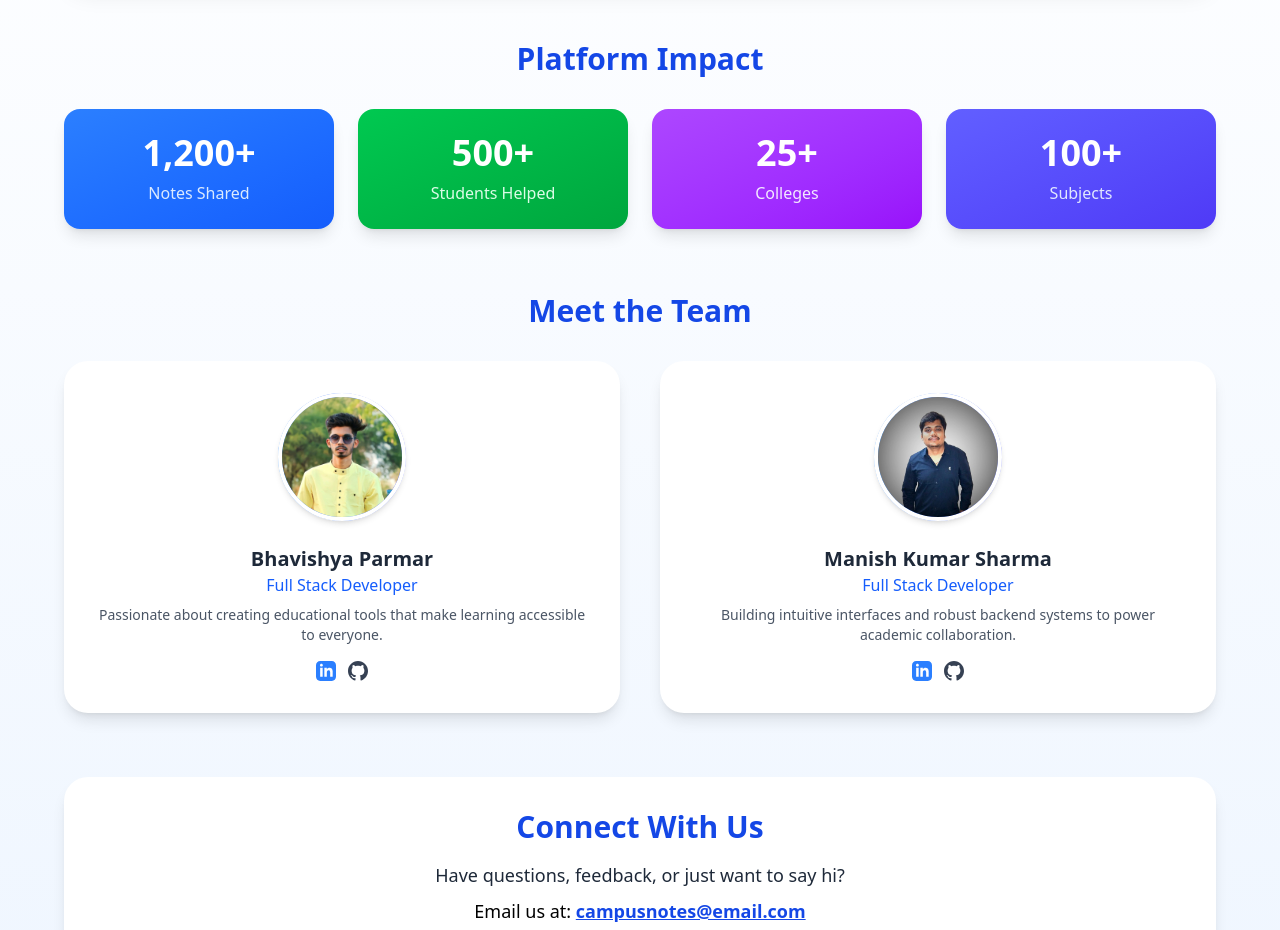
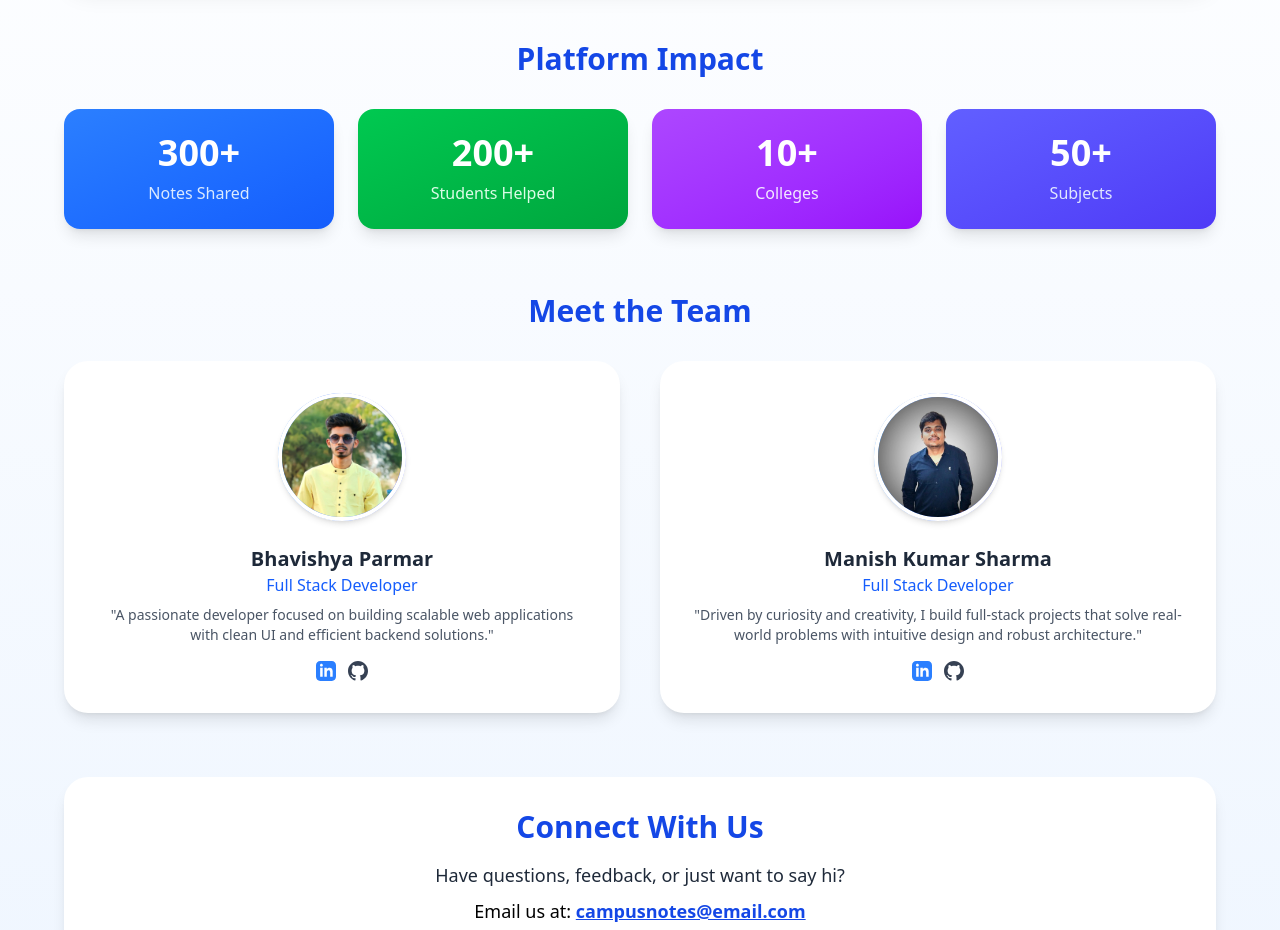
Before and after one commit to bhavishyasinghaniya07/CampusNotes, a React (Vite) app in the folder client/: page /about in a window 1280 px wide. Shown: the part 1640-2570 px from the top of the page. Built offline with nearby package versions, Linux system fonts and the light colour scheme; no server answers.

Commit message:
Updated home and about page

```diff
--- a/client/src/Pages/About.jsx
+++ b/client/src/Pages/About.jsx
@@ -441,19 +441,19 @@ const About = () => {
           </h2>
           <div className="grid grid-cols-1 sm:grid-cols-2 md:grid-cols-4 gap-6">
             <div className="bg-gradient-to-br from-blue-500 to-blue-600 p-6 rounded-2xl shadow-lg text-white">
-              <h3 className="text-4xl font-extrabold mb-2">1,200+</h3>
+              <h3 className="text-4xl font-extrabold mb-2">300+</h3>
               <p className="text-blue-100">Notes Shared</p>
             </div>
             <div className="bg-gradient-to-br from-green-500 to-green-600 p-6 rounded-2xl shadow-lg text-white">
-              <h3 className="text-4xl font-extrabold mb-2">500+</h3>
+              <h3 className="text-4xl font-extrabold mb-2">200+</h3>
               <p className="text-green-100">Students Helped</p>
             </div>
             <div className="bg-gradient-to-br from-purple-500 to-purple-600 p-6 rounded-2xl shadow-lg text-white">
-              <h3 className="text-4xl font-extrabold mb-2">25+</h3>
+              <h3 className="text-4xl font-extrabold mb-2">10+</h3>
               <p className="text-purple-100">Colleges</p>
             </div>
             <div className="bg-gradient-to-br from-indigo-500 to-indigo-600 p-6 rounded-2xl shadow-lg text-white">
-              <h3 className="text-4xl font-extrabold mb-2">100+</h3>
+              <h3 className="text-4xl font-extrabold mb-2">50+</h3>
               <p className="text-indigo-100">Subjects</p>
             </div>
           </div>
@@ -481,11 +481,16 @@ const About = () => {
                 Full Stack Developer
               </p>
               <p className="text-gray-600 mb-4 text-sm">
-                Passionate about creating educational tools that make learning
-                accessible to everyone.
+                "A passionate developer focused on building scalable web
+                applications with clean UI and efficient backend solutions."
               </p>
               <div className="flex space-x-3">
-                <a href="#" className="text-blue-500 hover:text-blue-700">
+                <a
+                  href="https://www.linkedin.com/in/bhavishya-parmar-23555a284"
+                  className="text-blue-500 hover:text-blue-700"
+                  target="_blank"
+                  rel="noopener noreferrer"
+                >
                   <svg
                     className="w-5 h-5"
                     fill="currentColor"
@@ -494,7 +499,12 @@ const About = () => {
                     <path d="M19 0h-14c-2.761 0-5 2.239-5 5v14c0 2.761 2.239 5 5 5h14c2.762 0 5-2.239 5-5v-14c0-2.761-2.238-5-5-5zm-11 19h-3v-11h3v11zm-1.5-12.268c-.966 0-1.75-.79-1.75-1.764s.784-1.764 1.75-1.764 1.75.79 1.75 1.764-.783 1.764-1.75 1.764zm13.5 12.268h-3v-5.604c0-3.368-4-3.113-4 0v5.604h-3v-11h3v1.765c1.396-2.586 7-2.777 7 2.476v6.759z" />
                   </svg>
                 </a>
-                <a href="#" className="text-gray-700 hover:text-gray-900">
+                <a
+                  href="https://github.com/bhavishyasinghaniya07/"
+                  className="text-gray-700 hover:text-gray-900"
+                  target="_blank"
+                  rel="noopener noreferrer"
+                >
                   <svg
                     className="w-5 h-5"
                     fill="currentColor"
@@ -521,11 +531,17 @@ const About = () => {
                 Full Stack Developer
               </p>
               <p className="text-gray-600 mb-4 text-sm">
-                Building intuitive interfaces and robust backend systems to
-                power academic collaboration.
+                "Driven by curiosity and creativity, I build full-stack projects
+                that solve real-world problems with intuitive design and robust
+                architecture."
               </p>
               <div className="flex space-x-3">
-                <a href="#" className="text-blue-500 hover:text-blue-700">
+                <a
+                  href="https://www.linkedin.com/in/manish-kumar-sharma-a29312288/"
+                  className="text-blue-500 hover:text-blue-700"
+                  target="_blank"
+                  rel="noopener noreferrer"
+                >
                   <svg
                     className="w-5 h-5"
                     fill="currentColor"
@@ -534,7 +550,12 @@ const About = () => {
                     <path d="M19 0h-14c-2.761 0-5 2.239-5 5v14c0 2.761 2.239 5 5 5h14c2.762 0 5-2.239 5-5v-14c0-2.761-2.238-5-5-5zm-11 19h-3v-11h3v11zm-1.5-12.268c-.966 0-1.75-.79-1.75-1.764s.784-1.764 1.75-1.764 1.75.79 1.75 1.764-.783 1.764-1.75 1.764zm13.5 12.268h-3v-5.604c0-3.368-4-3.113-4 0v5.604h-3v-11h3v1.765c1.396-2.586 7-2.777 7 2.476v6.759z" />
                   </svg>
                 </a>
-                <a href="#" className="text-gray-700 hover:text-gray-900">
+                <a
+                  href="https://github.com/manish-sharma220"
+                  className="text-gray-700 hover:text-gray-900"
+                  target="_blank"
+                  rel="noopener noreferrer"
+                >
                   <svg
                     className="w-5 h-5"
                     fill="currentColor"
--- a/client/src/Pages/Home.jsx
+++ b/client/src/Pages/Home.jsx
@@ -223,28 +223,28 @@ const Home = () => {
           <div className="grid grid-cols-1 sm:grid-cols-2 lg:grid-cols-4 gap-6">
             <div className="bg-white p-8 rounded-xl shadow-lg border-b-4 border-blue-500 text-center">
               <h3 className="text-3xl md:text-4xl font-bold text-blue-600 mb-2">
-                1,200+
+                300+
               </h3>
               <p className="text-gray-600 font-medium">Notes Shared</p>
             </div>
 
             <div className="bg-white p-8 rounded-xl shadow-lg border-b-4 border-green-500 text-center">
               <h3 className="text-3xl md:text-4xl font-bold text-green-600 mb-2">
-                500+
+                200+
               </h3>
               <p className="text-gray-600 font-medium">Students Helped</p>
             </div>
 
             <div className="bg-white p-8 rounded-xl shadow-lg border-b-4 border-purple-500 text-center">
               <h3 className="text-3xl md:text-4xl font-bold text-purple-600 mb-2">
-                50+
+                10+
               </h3>
               <p className="text-gray-600 font-medium">Colleges Covered</p>
             </div>
 
             <div className="bg-white p-8 rounded-xl shadow-lg border-b-4 border-yellow-500 text-center">
               <h3 className="text-3xl md:text-4xl font-bold text-yellow-600 mb-2">
-                10,000+
+                500+
               </h3>
               <p className="text-gray-600 font-medium">Total Likes</p>
             </div>
@@ -274,11 +274,11 @@ const Home = () => {
               </p>
               <div className="flex items-center gap-4">
                 <div className="w-12 h-12 bg-blue-500 rounded-full flex items-center justify-center text-white font-bold">
-                  JD
+                  RG
                 </div>
                 <div>
-                  <p className="font-semibold">John Doe</p>
-                  <p className="text-gray-500 text-sm">BCA, XYZ University</p>
+                  <p className="font-semibold">Raghav Gupta</p>
+                  <p className="text-gray-500 text-sm">BTech, RGPV, Bhopal</p>
                 </div>
               </div>
             </div>
@@ -294,11 +294,11 @@ const Home = () => {
               </p>
               <div className="flex items-center gap-4">
                 <div className="w-12 h-12 bg-green-500 rounded-full flex items-center justify-center text-white font-bold">
-                  JS
+                  RA
                 </div>
                 <div>
-                  <p className="font-semibold">Jane Smith</p>
-                  <p className="text-gray-500 text-sm">MCA, ABC University</p>
+                  <p className="font-semibold">Raman Agnihotri</p>
+                  <p className="text-gray-500 text-sm">MCA, MANIT, Bhopal</p>
                 </div>
               </div>
             </div>
```
